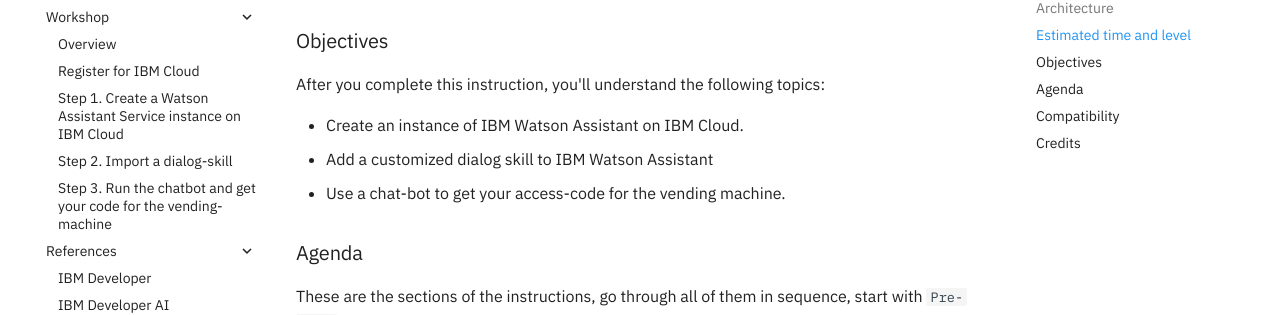
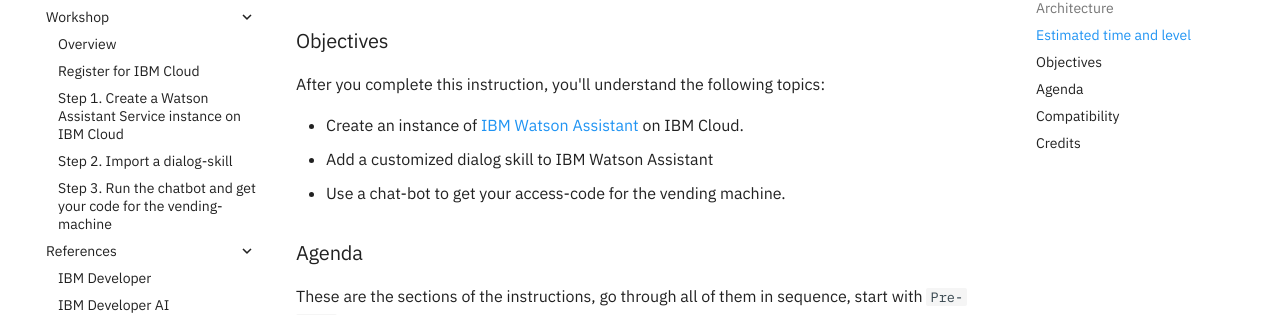
Before and after one commit to IBM/vending-machine-instructions, an MkDocs documentation site: the page built from workshop/README.md, in a window 1280 px wide and 900 px high, scrolled down 1584 px. Shown: the part 145-460 px from the top of the window. Built offline with MkDocs 1.6.1 and Material for MkDocs 9.7.7, drawn with Linux system fonts in a browser that asks for light colours; comment, search, counter and statistics services are not loaded; part of the change alters nothing that is shown.

```diff
--- a/workshop/README.md
+++ b/workshop/README.md
@@ -22,7 +22,7 @@ We use IBM Watson Assistant and an external API to get the access code for the v
 
 After you complete this instruction, you'll understand the following topics:
 
-* Create an instance of IBM Watson Assistant on IBM Cloud.
+* Create an instance of [IBM Watson Assistant](https://cloud.ibm.com/catalog/services/watson-assistant) on IBM Cloud.
 * Add a customized dialog skill to IBM Watson Assistant
 * Use a chat-bot to get your access-code for the vending machine.
 
```
